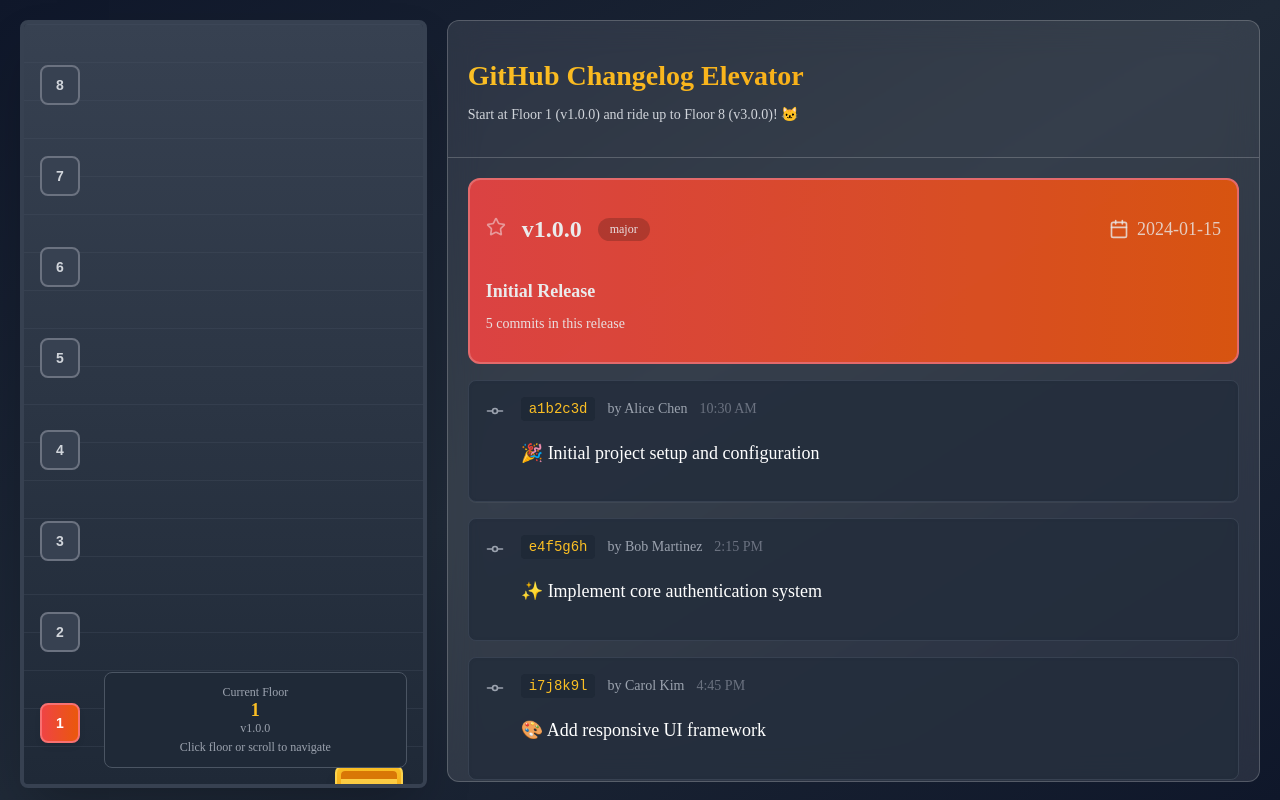
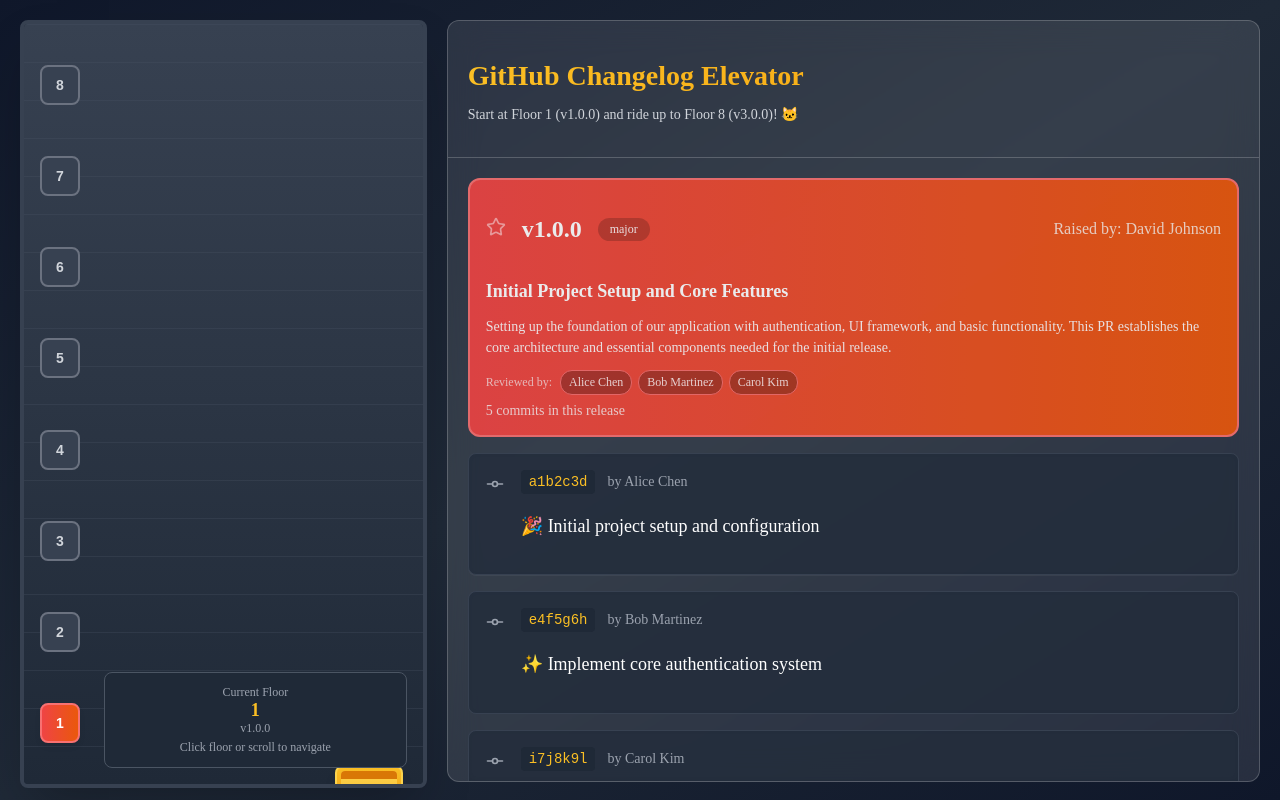
Before and after one commit to zmolla99/git-floors-frontend, a React (Vite) app: page / in a window 1280 px wide. Built offline with nearby package versions, Linux system fonts and the light colour scheme.

Commit message:
updated data schema

```diff
--- a/src/App.jsx
+++ b/src/App.jsx
@@ -6,114 +6,133 @@
   const [isMoving, setIsMoving] = useState(false);
   const containerRef = useRef(null);
 
-  // Changelog data with individual commits
-  const changelogData = [
+  // Mock data in the new structure
+  const mockVersions = {
+    versions: [
       {
+        pr_title: "Initial Project Setup and Core Features",
         version: "v1.0.0",
-      date: "2024-01-15",
-      title: "Initial Release",
-      type: "major",
+        pr_description: "Setting up the foundation of our application with authentication, UI framework, and basic functionality. This PR establishes the core architecture and essential components needed for the initial release.",
+        pr_reviewers: ["Alice Chen", "Bob Martinez", "Carol Kim"],
+        pr_raiser: "David Johnson",
         commits: [
-        { id: "a1b2c3d", message: "🎉 Initial project setup and configuration", author: "Alice Chen", time: "10:30 AM" },
-        { id: "e4f5g6h", message: "✨ Implement core authentication system", author: "Bob Martinez", time: "2:15 PM" },
-        { id: "i7j8k9l", message: "🎨 Add responsive UI framework", author: "Carol Kim", time: "4:45 PM" },
-        { id: "m1n2o3p", message: "📱 Mobile layout optimizations", author: "David Johnson", time: "9:20 AM" },
-        { id: "q4r5s6t", message: "🔧 Database schema initialization", author: "Eve Rodriguez", time: "11:55 AM" }
+          { message: "🎉 Initial project setup and configuration", author: "Alice Chen", link: "https://github.com/company/repo/commit/a1b2c3d", id: "a1b2c3d" },
+          { message: "✨ Implement core authentication system", author: "Bob Martinez", link: "https://github.com/company/repo/commit/e4f5g6h", id: "e4f5g6h" },
+          { message: "🎨 Add responsive UI framework", author: "Carol Kim", link: "https://github.com/company/repo/commit/i7j8k9l", id: "i7j8k9l" },
+          { message: "📱 Mobile layout optimizations", author: "David Johnson", link: "https://github.com/company/repo/commit/m1n2o3p", id: "m1n2o3p" },
+          { message: "🔧 Database schema initialization", author: "Eve Rodriguez", link: "https://github.com/company/repo/commit/q4r5s6t", id: "q4r5s6t" }
         ]
       },
       {
+        pr_title: "Enhanced Search and Dark Mode Features",
         version: "v1.1.0",
-      date: "2024-02-20",
-      title: "Feature Enhancement",
-      type: "minor",
+        pr_description: "Adding advanced search capabilities with filtering options and implementing a dark mode toggle. This update also includes performance optimizations and bug fixes for session management.",
+        pr_reviewers: ["Frank Thompson", "Grace Liu"],
+        pr_raiser: "Henry Davis",
         commits: [
-        { id: "u7v8w9x", message: "🔍 Add advanced search with filters", author: "Frank Thompson", time: "1:30 PM" },
-        { id: "y1z2a3b", message: "🌙 Implement dark mode toggle", author: "Grace Liu", time: "3:45 PM" },
-        { id: "c4d5e6f", message: "⚡ Optimize database queries for speed", author: "Henry Davis", time: "10:15 AM" },
-        { id: "g7h8i9j", message: "🐛 Fix session timeout issues", author: "Iris Wilson", time: "5:20 PM" },
-        { id: "k1l2m3n", message: "📊 Add basic analytics tracking", author: "Jack Brown", time: "8:30 AM" }
+          { message: "🔍 Add advanced search with filters", author: "Frank Thompson", link: "https://github.com/company/repo/commit/u7v8w9x", id: "u7v8w9x" },
+          { message: "🌙 Implement dark mode toggle", author: "Grace Liu", link: "https://github.com/company/repo/commit/y1z2a3b", id: "y1z2a3b" },
+          { message: "⚡ Optimize database queries for speed", author: "Henry Davis", link: "https://github.com/company/repo/commit/c4d5e6f", id: "c4d5e6f" },
+          { message: "🐛 Fix session timeout issues", author: "Iris Wilson", link: "https://github.com/company/repo/commit/g7h8i9j", id: "g7h8i9j" },
+          { message: "📊 Add basic analytics tracking", author: "Jack Brown", link: "https://github.com/company/repo/commit/k1l2m3n", id: "k1l2m3n" }
         ]
       },
       {
+        pr_title: "User Profile Management and Dashboard Improvements",
         version: "v1.2.0",
-      date: "2024-03-10",
-      title: "User Experience Update",
-      type: "minor",
+        pr_description: "Introducing comprehensive user profile management with an interactive dashboard. This release includes push notifications, improved navigation with breadcrumbs, and enhanced UI components.",
+        pr_reviewers: ["Kate Miller", "Liam Garcia", "Mia Taylor"],
+        pr_raiser: "Noah Anderson",
         commits: [
-        { id: "o4p5q6r", message: "👥 Build user profile management", author: "Kate Miller", time: "2:10 PM" },
-        { id: "s7t8u9v", message: "🔔 Implement push notification system", author: "Liam Garcia", time: "4:25 PM" },
-        { id: "w1x2y3z", message: "📊 Create interactive dashboard", author: "Mia Taylor", time: "9:45 AM" },
-        { id: "a4b5c6d", message: "🎯 Improve navigation with breadcrumbs", author: "Noah Anderson", time: "11:30 AM" },
-        { id: "e7f8g9h", message: "🎨 Enhance UI component library", author: "Olivia Thomas", time: "3:15 PM" }
+          { message: "👥 Build user profile management", author: "Kate Miller", link: "https://github.com/company/repo/commit/o4p5q6r", id: "o4p5q6r" },
+          { message: "🔔 Implement push notification system", author: "Liam Garcia", link: "https://github.com/company/repo/commit/s7t8u9v", id: "s7t8u9v" },
+          { message: "📊 Create interactive dashboard", author: "Mia Taylor", link: "https://github.com/company/repo/commit/w1x2y3z", id: "w1x2y3z" },
+          { message: "🎯 Improve navigation with breadcrumbs", author: "Noah Anderson", link: "https://github.com/company/repo/commit/a4b5c6d", id: "a4b5c6d" },
+          { message: "🎨 Enhance UI component library", author: "Olivia Thomas", link: "https://github.com/company/repo/commit/e7f8g9h", id: "e7f8g9h" }
         ]
       },
       {
+        pr_title: "Critical Security Updates and Performance Patches",
         version: "v1.3.1",
-      date: "2024-04-05",
-      title: "Security Patches",
-      type: "patch",
+        pr_description: "Important security patches addressing XSS vulnerabilities and adding two-factor authentication. This patch also includes performance improvements and dependency updates.",
+        pr_reviewers: ["Paul Jackson", "Quinn White", "Ruby Harris"],
+        pr_raiser: "Sam Clark",
         commits: [
-        { id: "i1j2k3l", message: "🔐 Add two-factor authentication", author: "Paul Jackson", time: "10:45 AM" },
-        { id: "m4n5o6p", message: "🐛 Fix critical XSS vulnerability", author: "Quinn White", time: "1:20 PM" },
-        { id: "q7r8s9t", message: "⚡ Improve page load performance", author: "Ruby Harris", time: "3:50 PM" },
-        { id: "u1v2w3x", message: "🔄 Update dependency versions", author: "Sam Clark", time: "8:15 AM" }
+          { message: "🔐 Add two-factor authentication", author: "Paul Jackson", link: "https://github.com/company/repo/commit/i1j2k3l", id: "i1j2k3l" },
+          { message: "🐛 Fix critical XSS vulnerability", author: "Quinn White", link: "https://github.com/company/repo/commit/m4n5o6p", id: "m4n5o6p" },
+          { message: "⚡ Improve page load performance", author: "Ruby Harris", link: "https://github.com/company/repo/commit/q7r8s9t", id: "q7r8s9t" },
+          { message: "🔄 Update dependency versions", author: "Sam Clark", link: "https://github.com/company/repo/commit/u1v2w3x", id: "u1v2w3x" }
         ]
       },
       {
+        pr_title: "Complete UI Redesign with AI Integration",
         version: "v2.0.0",
-      date: "2024-05-15",
-      title: "Major Redesign",
-      type: "major",
+        pr_description: "Major release featuring a complete UI/UX redesign with modern design principles. Integrates AI-powered recommendation engine, real-time synchronization, and advanced analytics suite with API v2.",
+        pr_reviewers: ["Tina Rodriguez", "Uma Patel", "Victor Kim", "Wendy Chen"],
+        pr_raiser: "Xavier Lopez",
         commits: [
-        { id: "y4z5a6b", message: "🎨 Complete UI/UX redesign", author: "Tina Rodriguez", time: "9:30 AM" },
-        { id: "c7d8e9f", message: "🤖 Integrate AI recommendation engine", author: "Uma Patel", time: "11:45 AM" },
-        { id: "g1h2i3j", message: "☁️ Implement real-time sync", author: "Victor Kim", time: "2:30 PM" },
-        { id: "k4l5m6n", message: "📈 Build advanced analytics suite", author: "Wendy Chen", time: "4:15 PM" },
-        { id: "o7p8q9r", message: "🔄 Launch API v2 with improvements", author: "Xavier Lopez", time: "5:45 PM" }
+          { message: "🎨 Complete UI/UX redesign", author: "Tina Rodriguez", link: "https://github.com/company/repo/commit/y4z5a6b", id: "y4z5a6b" },
+          { message: "🤖 Integrate AI recommendation engine", author: "Uma Patel", link: "https://github.com/company/repo/commit/c7d8e9f", id: "c7d8e9f" },
+          { message: "☁️ Implement real-time sync", author: "Victor Kim", link: "https://github.com/company/repo/commit/g1h2i3j", id: "g1h2i3j" },
+          { message: "📈 Build advanced analytics suite", author: "Wendy Chen", link: "https://github.com/company/repo/commit/k4l5m6n", id: "k4l5m6n" },
+          { message: "🔄 Launch API v2 with improvements", author: "Xavier Lopez", link: "https://github.com/company/repo/commit/o7p8q9r", id: "o7p8q9r" }
         ]
       },
       {
+        pr_title: "Smart Automation and ML-Powered Features",
         version: "v2.1.0",
-      date: "2024-06-12",
-      title: "Smart Automation",
-      type: "minor",
+        pr_description: "Introducing machine learning powered content suggestions and automated workflow management. This release also enables progressive web app capabilities and smart notification prioritization.",
+        pr_reviewers: ["Yara Wilson", "Zoe Taylor"],
+        pr_raiser: "Adam Johnson",
         commits: [
-        { id: "s1t2u3v", message: "🧠 Add ML-powered content suggestions", author: "Yara Wilson", time: "10:20 AM" },
-        { id: "w4x5y6z", message: "🔄 Automate workflow management", author: "Zoe Taylor", time: "1:10 PM" },
-        { id: "a7b8c9d", message: "📱 Enable progressive web app features", author: "Adam Johnson", time: "3:35 PM" },
-        { id: "e1f2g3h", message: "🎯 Smart notification prioritization", author: "Bella Martinez", time: "5:00 PM" }
+          { message: "🧠 Add ML-powered content suggestions", author: "Yara Wilson", link: "https://github.com/company/repo/commit/s1t2u3v", id: "s1t2u3v" },
+          { message: "🔄 Automate workflow management", author: "Zoe Taylor", link: "https://github.com/company/repo/commit/w4x5y6z", id: "w4x5y6z" },
+          { message: "📱 Enable progressive web app features", author: "Adam Johnson", link: "https://github.com/company/repo/commit/a7b8c9d", id: "a7b8c9d" },
+          { message: "🎯 Smart notification prioritization", author: "Bella Martinez", link: "https://github.com/company/repo/commit/e1f2g3h", id: "e1f2g3h" }
         ]
       },
       {
+        pr_title: "Bug Fixes and Performance Optimizations",
         version: "v2.2.1",
-      date: "2024-07-08",
-      title: "Bug Fixes",
-      type: "patch",
+        pr_description: "Critical bug fixes addressing memory leaks in the dashboard and API timeout issues. This patch also includes mobile performance optimizations and security vulnerability patches.",
+        pr_reviewers: ["Carl Davis", "Dana Garcia", "Ethan Brown"],
+        pr_raiser: "Fiona Miller",
         commits: [
-        { id: "i4j5k6l", message: "🐛 Fix memory leak in dashboard", author: "Carl Davis", time: "9:15 AM" },
-        { id: "m7n8o9p", message: "🔧 Resolve API timeout issues", author: "Dana Garcia", time: "11:40 AM" },
-        { id: "q1r2s3t", message: "⚡ Optimize mobile performance", author: "Ethan Brown", time: "2:25 PM" },
-        { id: "u4v5w6x", message: "🔐 Patch security vulnerability", author: "Fiona Miller", time: "4:50 PM" }
+          { message: "🐛 Fix memory leak in dashboard", author: "Carl Davis", link: "https://github.com/company/repo/commit/i4j5k6l", id: "i4j5k6l" },
+          { message: "🔧 Resolve API timeout issues", author: "Dana Garcia", link: "https://github.com/company/repo/commit/m7n8o9p", id: "m7n8o9p" },
+          { message: "⚡ Optimize mobile performance", author: "Ethan Brown", link: "https://github.com/company/repo/commit/q1r2s3t", id: "q1r2s3t" },
+          { message: "🔐 Patch security vulnerability", author: "Fiona Miller", link: "https://github.com/company/repo/commit/u4v5w6x", id: "u4v5w6x" }
         ]
       },
       {
+        pr_title: "Platform Architecture Revolution",
         version: "v3.0.0",
-      date: "2024-09-20",
-      title: "Platform Revolution",
-      type: "major",
+        pr_description: "Revolutionary platform architecture rebuild delivering 10x performance improvements. Features global CDN infrastructure, customizable interface builder, and extensible plugin ecosystem for maximum flexibility.",
+        pr_reviewers: ["George Anderson", "Hannah Thomas", "Ian Jackson", "Julia White"],
+        pr_raiser: "Kevin Harris",
         commits: [
-        { id: "y7z8a9b", message: "🚀 Complete platform architecture rebuild", author: "George Anderson", time: "8:00 AM" },
-        { id: "c1d2e3f", message: "⚡ Implement 10x performance improvements", author: "Hannah Thomas", time: "10:30 AM" },
-        { id: "g4h5i6j", message: "🌐 Deploy global CDN infrastructure", author: "Ian Jackson", time: "1:15 PM" },
-        { id: "k7l8m9n", message: "🎨 Launch customizable interface builder", author: "Julia White", time: "3:45 PM" },
-        { id: "o1p2q3r", message: "🔌 Create extensible plugin ecosystem", author: "Kevin Harris", time: "5:30 PM" }
+          { message: "🚀 Complete platform architecture rebuild", author: "George Anderson", link: "https://github.com/company/repo/commit/y7z8a9b", id: "y7z8a9b" },
+          { message: "⚡ Implement 10x performance improvements", author: "Hannah Thomas", link: "https://github.com/company/repo/commit/c1d2e3f", id: "c1d2e3f" },
+          { message: "🌐 Deploy global CDN infrastructure", author: "Ian Jackson", link: "https://github.com/company/repo/commit/g4h5i6j", id: "g4h5i6j" },
+          { message: "🎨 Launch customizable interface builder", author: "Julia White", link: "https://github.com/company/repo/commit/k7l8m9n", id: "k7l8m9n" },
+          { message: "🔌 Create extensible plugin ecosystem", author: "Kevin Harris", link: "https://github.com/company/repo/commit/o1p2q3r", id: "o1p2q3r" }
         ]
       }
-  ];
+    ]
+  };
 
+  const changelogData = mockVersions.versions;
   const totalFloors = changelogData.length;
 
-  const getVersionColor = (type) => {
+  // Determine version type from version string
+  const getVersionType = (version) => {
+    if (version.includes('.0.0')) return 'major';
+    if (version.includes('.0')) return 'minor';
+    return 'patch';
+  };
+
+  const getVersionColor = (version) => {
+    const type = getVersionType(version);
     switch (type) {
       case 'major': return {
         bg: 'linear-gradient(to right, #ef4444, #ea580c)',
@@ -142,7 +161,8 @@
     }
   };
 
-  const getTypeIcon = (type) => {
+  const getTypeIcon = (version) => {
+    const type = getVersionType(version);
     switch (type) {
       case 'major': return <Star style={{width: '20px', height: '20px'}} />;
       case 'minor': return <Zap style={{width: '20px', height: '20px'}} />;
@@ -543,7 +563,7 @@
             {/* Floor Indicators - Floor 1 at bottom, Floor 8 at top */}
             <div style={styles.floorIndicators}>
               {changelogData.map((data, index) => {
-                const colors = getVersionColor(data.type);
+                const colors = getVersionColor(data.version);
                 const floorNumber = index + 1;
                 // Floor 1 (index 0) at bottom, Floor 8 (index 7) at top
                 const topPosition = ((changelogData.length - 1 - index) / (changelogData.length - 1)) * 84 + 8;
@@ -654,7 +674,8 @@
               style={styles.scrollableContent}
             >
               {changelogData.map((release, index) => {
-                const colors = getVersionColor(release.type);
+                const colors = getVersionColor(release.version);
+                const versionType = getVersionType(release.version);
                 const isCurrentFloor = currentFloor === index;
 
                 return (
@@ -676,31 +697,80 @@
                         <div style={styles.versionHeaderTop}>
                           <div style={styles.versionHeaderLeft}>
                             <div style={{color: colors.icon}}>
-                              {getTypeIcon(release.type)}
+                              {getTypeIcon(release.version)}
                             </div>
                             <h2 style={styles.versionNumber}>{release.version}</h2>
                             <span style={{
                               ...styles.versionBadge,
                               color: colors.text
                             }}>
-                              {release.type}
+                              {versionType}
                             </span>
                           </div>
                           <div style={styles.versionHeaderRight}>
-                            <Calendar style={{width: '20px', height: '20px'}} />
-                            <span style={{fontSize: '18px'}}>{release.date}</span>
+                            <span style={{fontSize: '16px', color: 'rgba(255, 255, 255, 0.8)'}}>
+                              Raised by: {release.pr_raiser}
+                            </span>
                           </div>
                         </div>
 
                         <h3 style={styles.versionTitle}>
-                          {release.title}
+                          {release.pr_title}
                         </h3>
                         <p style={{
                           ...styles.versionDescription,
-                          color: colors.text
+                          color: colors.text,
+                          lineHeight: '1.5',
+                          marginBottom: '12px'
+                        }}>
+                          {release.pr_description}
+                        </p>
+
+                        {/* PR Reviewers */}
+                        <div style={{
+                          display: 'flex',
+                          alignItems: 'center',
+                          gap: '8px',
+                          marginTop: '8px'
+                        }}>
+                          <span style={{
+                            fontSize: '12px',
+                            color: 'rgba(255, 255, 255, 0.7)',
+                            fontWeight: '500'
+                          }}>
+                            Reviewed by:
+                          </span>
+                          <div style={{
+                            display: 'flex',
+                            flexWrap: 'wrap',
+                            gap: '6px'
+                          }}>
+                            {release.pr_reviewers.map((reviewer, reviewerIndex) => (
+                              <span
+                                key={reviewerIndex}
+                                style={{
+                                  fontSize: '12px',
+                                  backgroundColor: 'rgba(0, 0, 0, 0.3)',
+                                  color: colors.text,
+                                  padding: '4px 8px',
+                                  borderRadius: '12px',
+                                  border: `1px solid ${colors.border}`,
+                                  opacity: 0.9
+                                }}
+                              >
+                                {reviewer}
+                              </span>
+                            ))}
+                          </div>
+                        </div>
+
+                        <div style={{
+                          fontSize: '14px',
+                          color: 'rgba(255, 255, 255, 0.8)',
+                          marginTop: '8px'
                         }}>
                           {release.commits.length} commits in this release
-                        </p>
+                        </div>
                       </div>
 
                       {/* Commits */}
@@ -725,14 +795,26 @@
                               </div>
                               <div style={styles.commitDetails}>
                                 <div style={styles.commitMeta}>
-                                  <code style={styles.commitHash}>
+                                  <a
+                                    href={commit.link}
+                                    target="_blank"
+                                    rel="noopener noreferrer"
+                                    style={{
+                                      ...styles.commitHash,
+                                      textDecoration: 'none',
+                                      cursor: 'pointer'
+                                    }}
+                                    onMouseEnter={(e) => {
+                                      e.target.style.backgroundColor = '#374151';
+                                    }}
+                                    onMouseLeave={(e) => {
+                                      e.target.style.backgroundColor = '#1f2937';
+                                    }}
+                                  >
                                     {commit.id}
-                                  </code>
+                                  </a>
                                   <span style={styles.commitAuthor}>
                                     by {commit.author}
-                                  </span>
-                                  <span style={styles.commitTime}>
-                                    {commit.time}
                                   </span>
                                 </div>
                                 <p style={styles.commitMessage}>
```
Lines whose indentation alone changed are shown as unchanged.
